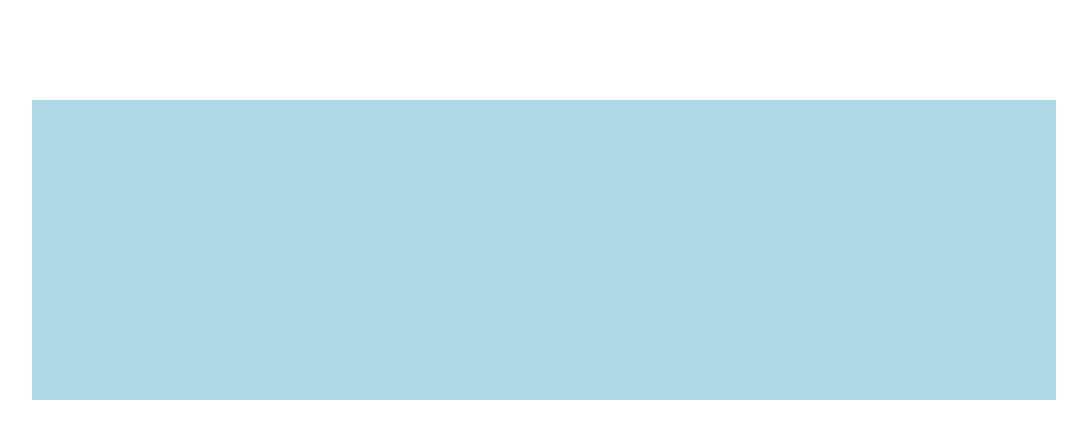
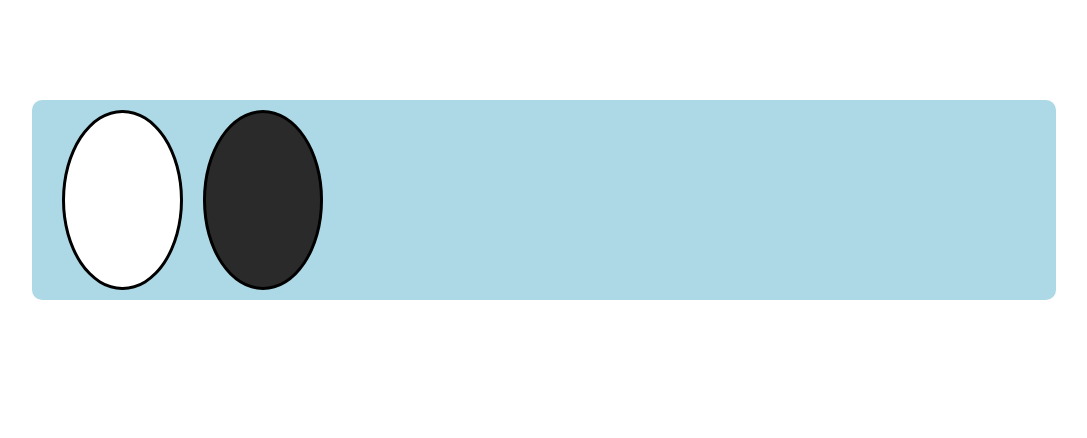
Before and after one commit to ufjf-dcc202/ufjf-dcc202-2025-1-a-atv05-pedroalmeid, a plain HTML site: page index.html in a window 1280 px wide. Shown: the whole page, without its empty margins (96-1183 px from the left). Drawn offline with Linux system fonts and the light colour scheme.

Commit message:
cria elementos de disco estilizados

```diff
--- a/montador.js
+++ b/montador.js
@@ -1,8 +1,20 @@
-criaTabuleiro();
+const tabuleiro = criaTabuleiro();
+document.body.append(tabuleiro);
 
+const disco1 = criaDisco("branco")
+tabuleiro.appendChild(disco1);
+const disco2 = criaDisco("preto")
+tabuleiro.appendChild(disco2);
 
 function criaTabuleiro() {
     const eTabuleiro = document.createElement("div");
     eTabuleiro.classList.add("tabuleiro");
-    document.body.append(eTabuleiro);
+    return eTabuleiro;
 }
+
+function criaDisco(cor) {
+    const eDisco = document.createElement("div");
+    eDisco.classList.add("disco");
+    eDisco.dataset.cor = cor;
+    return eDisco;
+}
--- a/style.css
+++ b/style.css
@@ -15,5 +15,22 @@ body {
     display: grid;
     grid-template-columns: repeat(7, 1fr);
     width: 80vw;
-    min-height: 300px;
+    min-height: 200px;
+    gap: 20px;
+    padding: 10px 30px;
+    border-radius: 10px;
 }
+
+.disco {
+    background-color: blue;
+    width: 100%;
+    height: 100%;
+    border-radius: 50%;
+    border: 3px solid black;
+}
+.disco[data-cor="preto"] {
+   background-color: rgb(42, 42, 42);
+}
+.disco[data-cor="branco"] {
+    background-color: white;
+}
```
